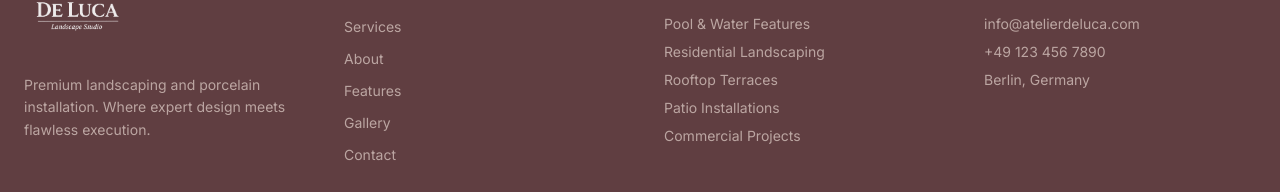
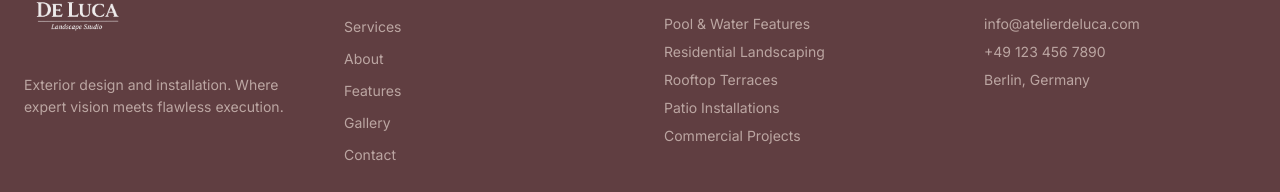
Before and after one commit to SamisDone/Atelier-De-Luca, a Next.js app: page / in a window 1280 px wide. Shown: the part 5750-5942 px from the top of the page. Built offline with nearby package versions, Linux system fonts and the light colour scheme.

Commit message:
Preceding changes

```diff
--- a/src/components/Footer.tsx
+++ b/src/components/Footer.tsx
@@ -15,7 +15,7 @@ const Footer = () => {
               className="h-16 md:h-20 w-auto object-contain brightness-0 invert opacity-90 mb-6"
             />
             <p className="text-brand-secondary/60 text-sm leading-relaxed">
-              Premium landscaping and porcelain installation. Where expert design meets flawless execution.
+              Exterior design and installation. Where expert vision meets flawless execution.
             </p>
           </div>
 
```
